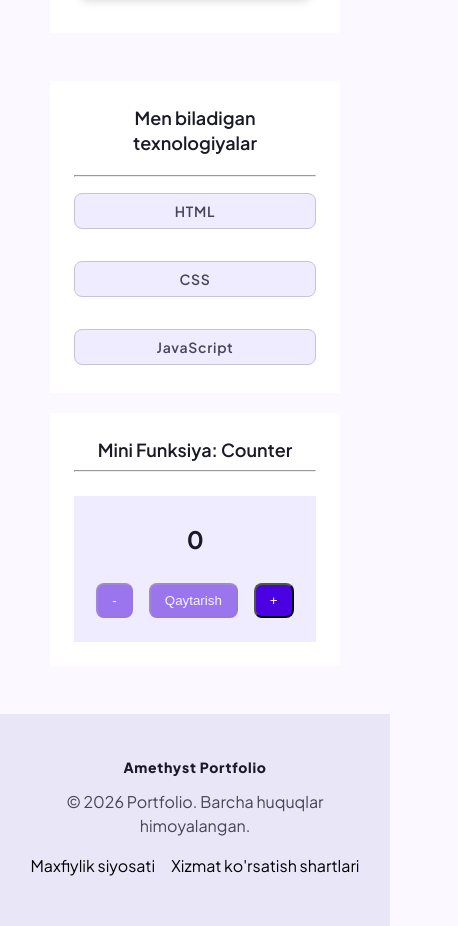
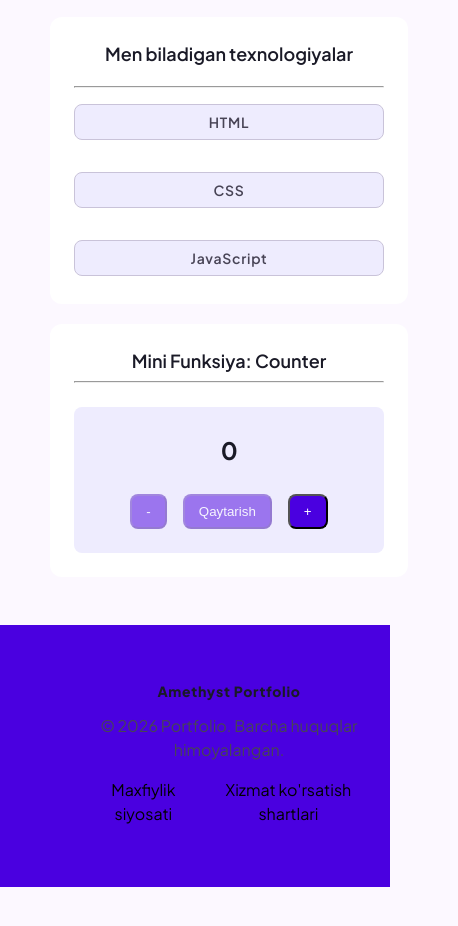
Before and after one commit to akmaljonburibekov/vanilla_loyiham, a website built with Vite: page index.html in a window 390 px wide. Shown: the part 576-1502 px from the top of the page, 458 px wide, since content can reach past the window. After the commit the page ends 1463 px from the top, so only its background shows below. Built offline with nearby package versions, Linux system fonts and the light colour scheme.

Commit message:
Sahifani responsive qilganda chetlariga padding berildi

```diff
--- a/global.css
+++ b/global.css
@@ -61,9 +61,6 @@ ol, ul {
 a {
   text-decoration: none;
 }
-
-
-
 
 .container {
   max-width: 1300px;
@@ -174,15 +171,19 @@ a {
 
 /* RESPONSIVE @MEDIA*/
 @media (max-width: 768px) {
+  .container {
+    width: min(100% - 32px, 1300px);
+    margin-inline: auto;
+  }
+
   .header {
     position: relative;
-    padding: 20px 30px;
   }
 
   .navbar {
     display: none;
     position: absolute;
-    right: 30px;
+    right: 16px;
     top: 50px;
     border: 1px solid #E3E0F2;
     flex-direction: column;
@@ -208,7 +209,8 @@ a {
   }
 
   .footer {
-    padding: 0 20px;
+    padding: 13px 42px;
+    background-color: var(--header-text);
   }
 
   .footerWrapper {
--- a/index.html
+++ b/index.html
@@ -72,7 +72,7 @@
 
     <!-- FOOTER START -->
     <footer class="footer">
-      <div class="footerWrapper continer">
+      <div class="footerWrapper container">
         <h1 class="footerTitle">Amethyst Portfolio</h1>
       <h3 class="footerSubTitle">
         © 2026 Portfolio. Barcha huquqlar himoyalangan.
--- a/style.css
+++ b/style.css
@@ -123,6 +123,7 @@
   margin-top: 24px;
   padding-top: 24px;
   padding-bottom: 24px;
+  border-radius: 8px;
   background-color: var(--skills-bg);
 }
 
@@ -156,14 +157,14 @@
 /* RESPONSIVE */
 @media (max-width: 768px) {
   .container {
-    padding: 0;
+    padding: 0 12px;
   }
   .hero {
     padding: 36px 0;
     margin-top: 0;
     grid-template-columns: 1fr;
     gap: 20px;
-    border-radius: 0%;
+    border-radius: 12px;
   }
 
   .hero img {
@@ -186,7 +187,7 @@
 
   .mySkills {
     padding-bottom: 28px;
-    border-radius: 0%;
+    border-radius: 12px;
   }
 
   .mySkillsTitle {
@@ -201,7 +202,7 @@
   }
 
   .counter {
-    border-radius: 0%;
+    border-radius: 12px;
   }
 
   .counterTitle {
```
